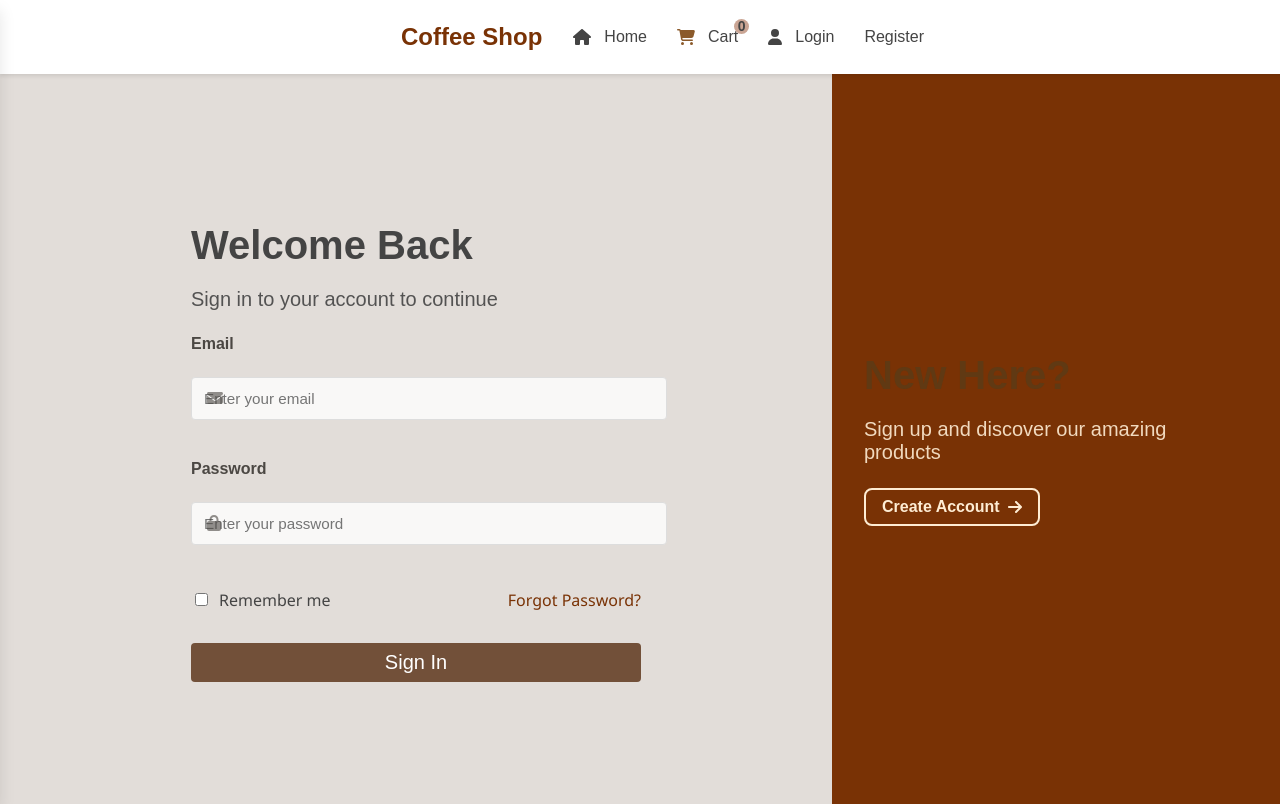
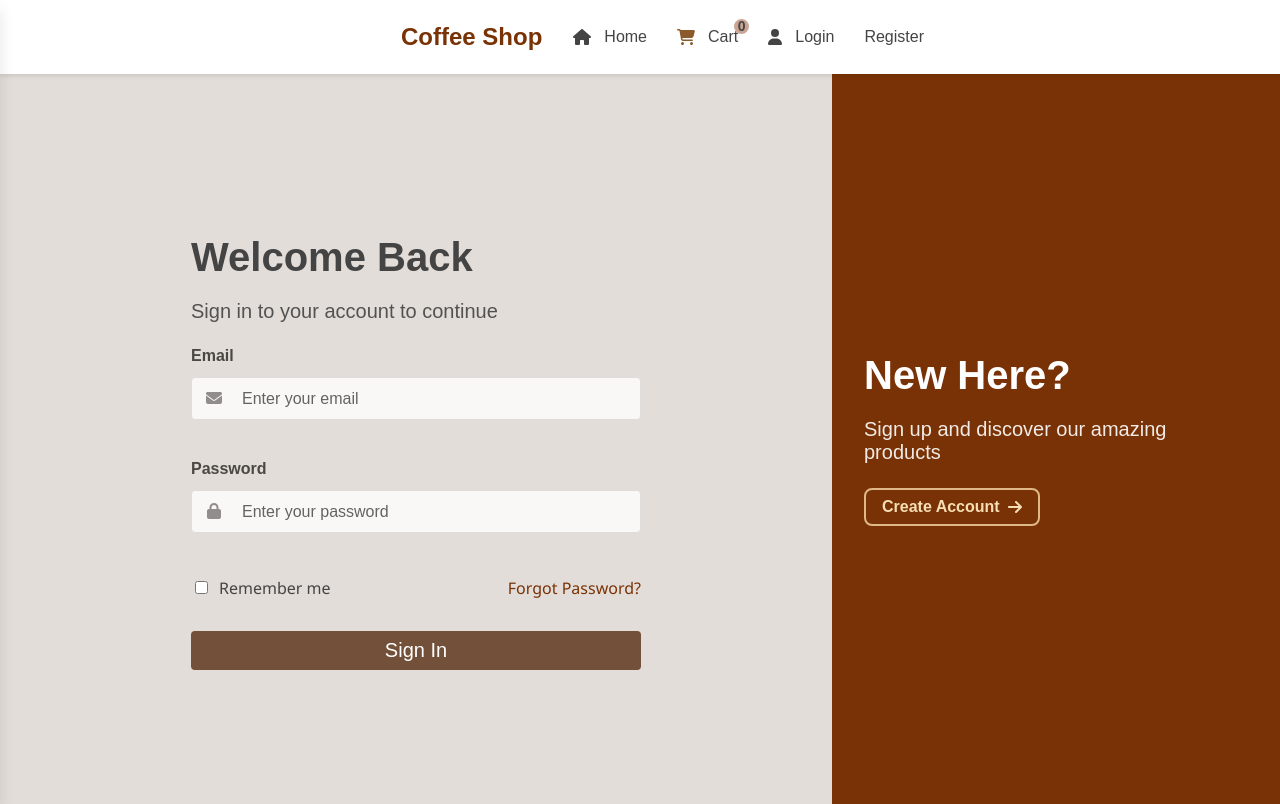
Before and after one commit to durunef/cs308_frontend, a React (Vite) app: page /login in a window 1280 px wide. Shown: the top 804 px of the page. Built offline with nearby package versions, Linux system fonts and the light colour scheme; no server answers.

Commit message:
authorization page looks

```diff
--- a/src/components/auth/Login.jsx
+++ b/src/components/auth/Login.jsx
@@ -30,7 +30,7 @@ export default function Login() {
   const [error, setError]       = useState("");
   const [isLoading, setIsLoading] = useState(false);
 
-  // Show “please log in” if we were redirected here
+  // Show "please log in" if we were redirected here
   useEffect(() => {
     if (redirectTo && redirectTo !== "/") {
       setInfo("Please login to continue");
@@ -77,6 +77,7 @@ export default function Login() {
                   onChange={e => setEmail(e.target.value)}
                   placeholder="Enter your email"
                   required
+                  style={{ paddingLeft: '50px' }}
                 />
               </div>
             </div>
@@ -94,6 +95,7 @@ export default function Login() {
                   placeholder="Enter your password"
                   required
                   minLength="5"
+                  style={{ paddingLeft: '50px' }}
                 />
               </div>
             </div>
@@ -125,5 +127,5 @@ export default function Login() {
         </div>
       </div>
     </div>
-);
+  );
 }
--- a/src/components/auth/Register.jsx
+++ b/src/components/auth/Register.jsx
@@ -88,6 +88,7 @@ function Register() {
                   onChange={(e) => setName(e.target.value)}
                   placeholder="Enter your full name"
                   required
+                  style={{ paddingLeft: '50px' }}
                 />
               </div>
             </div>
@@ -103,6 +104,7 @@ function Register() {
                   onChange={(e) => setEmail(e.target.value)}
                   placeholder="Enter your email"
                   required
+                  style={{ paddingLeft: '50px' }}
                 />
               </div>
             </div>
@@ -119,6 +121,7 @@ function Register() {
                   placeholder="Create a password"
                   required
                   minLength="5"
+                  style={{ paddingLeft: '50px' }}
                 />
               </div>
             </div>
@@ -135,6 +138,7 @@ function Register() {
                   placeholder="Confirm your password"
                   required
                   minLength="5"
+                  style={{ paddingLeft: '50px' }}
                 />
               </div>
             </div>
--- a/src/components/auth/auth.css
+++ b/src/components/auth/auth.css
@@ -5,7 +5,6 @@
   min-height: calc(100vh - 70px);
   background-color: var(--color-bg-light);
 }
-
 
 .auth-main {
   flex: 2;
@@ -25,6 +24,39 @@
   justify-content: center;
   align-items: center;
   padding: var(--spacing-xl);
+}
+
+/* Make secondary section text lighter and more readable */
+.auth-secondary .auth-title {
+  color: #f5deb3;
+  font-family: var(--font-heading);
+  font-size: 2.5rem;
+  margin-bottom: var(--spacing-sm);
+  font-weight: var(--font-weight-bold);
+}
+
+.auth-secondary .auth-subtitle {
+  color: #deb887;
+  font-family: var(--font-body);
+  font-size: var(--font-size-lg);
+  margin-bottom: var(--spacing-lg);
+  opacity: 0.95;
+}
+
+.auth-secondary .auth-title {
+  color: #ffffff;
+  font-family: var(--font-heading);
+  font-size: 2.5rem;
+  margin-bottom: var(--spacing-sm);
+  font-weight: var(--font-weight-bold);
+}
+
+.auth-secondary .auth-subtitle {
+  color: #ffffff;
+  font-family: var(--font-body);
+  font-size: var(--font-size-lg);
+  margin-bottom: var(--spacing-lg);
+  opacity: 0.9;
 }
 
 .auth-content {
@@ -55,8 +87,8 @@
 .form-group {
   display: flex;
   flex-direction: column;
-  gap: var(--spacing-md); /* Increased gap between label and input */
-  margin-bottom: var(--spacing-md); /* Added margin between form groups */
+  gap: var(--spacing-xs); /* Reduced gap between label and input */
+  margin-bottom: var(--spacing-md);
 }
 
 .form-group label {
@@ -69,34 +101,71 @@
 
 .input-with-icon {
   position: relative;
+  display: flex;
+  align-items: center;
 }
 
 .input-icon {
   position: absolute;
-  left: var(--spacing-md); /* Increased spacing from left edge */
+  left: 15px; /* Fixed positioning */
   top: 50%;
   transform: translateY(-50%);
   color: var(--color-text-primary);
   opacity: 0.6;
-  z-index: 1; /* Ensure icon appears above input */
+  z-index: 2;
+  font-size: 16px; /* Consistent icon size */
+  width: 16px; /* Fixed width for consistent spacing */
+  text-align: center;
 }
 
 .input-with-icon input {
   width: 100%;
   padding: var(--spacing-sm);
-  padding-left: calc(var(--spacing-md) * 3); /* Increased left padding */
+  padding-left: 50px; /* Enough space for icon + gap */
+  padding-right: var(--spacing-sm);
   border: var(--border-size) solid var(--color-bg-dark);
   border-radius: var(--radius-input);
   font-family: var(--font-body);
   font-size: var(--font-size-base);
   background-color: var(--color-bg-light);
   transition: border-color 0.3s ease, box-shadow 0.3s ease;
+  box-sizing: border-box;
+  text-indent: 0; /* Reset any text indentation */
 }
 
 .input-with-icon input:focus {
   outline: none;
   border-color: var(--color-primary);
   box-shadow: 0 0 0 2px rgba(var(--color-primary), 0.2);
+}
+
+/* Show placeholder text positioned after the icon */
+.input-with-icon input::placeholder {
+  color: var(--color-text-secondary);
+  opacity: 0.6;
+  font-size: var(--font-size-base);
+  padding-left: 0; /* Ensure placeholder aligns with input text */
+}
+
+/* Cross-browser placeholder styling */
+.input-with-icon input::-webkit-input-placeholder {
+  color: var(--color-text-secondary);
+  opacity: 0.6;
+}
+
+.input-with-icon input::-moz-placeholder {
+  color: var(--color-text-secondary);
+  opacity: 0.6;
+}
+
+.input-with-icon input:-ms-input-placeholder {
+  color: var(--color-text-secondary);
+  opacity: 0.6;
+}
+
+.input-with-icon input:-moz-placeholder {
+  color: var(--color-text-secondary);
+  opacity: 0.6;
 }
 
 .form-options {
@@ -151,8 +220,8 @@
   align-items: center;
   gap: var(--spacing-sm);
   background-color: transparent;
-  color: var(--color-primary-text);
-  border: 2px solid var(--color-primary-text);
+  color: #f5deb3;
+  border: 2px solid #deb887;
   padding: var(--spacing-sm) var(--spacing-md);
   border-radius: var(--radius-button);
   font-family: var(--font-button);
@@ -164,23 +233,26 @@
 }
 
 .auth-alt-button:hover {
-  background-color: rgba(255, 255, 255, 0.1);
+  background-color: rgba(245, 222, 179, 0.1);
   transform: translateX(5px);
+  color: #f5deb3;
+  border-color: #f5deb3;
 }
 
-/* Add an alternative solution with icon containers for better separation */
+/* Remove unused icon container styles */
 .icon-container {
-  display: none; /* By default, don't use this solution */
+  display: none;
 }
 
-/* Adding media query for responsive adjustments */
+/* Media queries for responsive design */
 @media (max-width: 480px) {
   .input-with-icon input {
-    padding-left: calc(var(--spacing-md) * 4); /* Even more padding on smaller screens */
+    padding-left: 45px; /* Adjusted for mobile */
   }
 
   .input-icon {
-    left: var(--spacing-sm); /* Adjust icon position on small screens */
+    left: 12px; /* Adjust icon position for smaller screens */
+    font-size: 14px; /* Slightly smaller icon on mobile */
   }
 }
 
```
